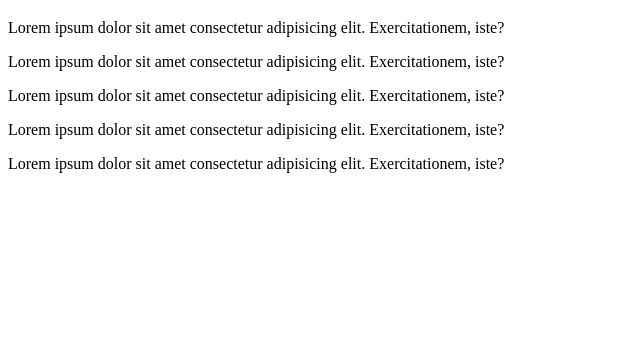
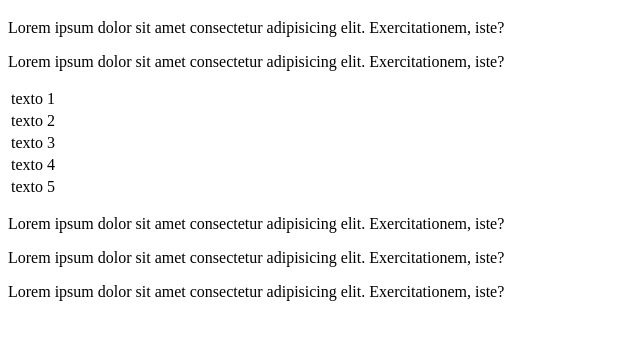
Before and after one commit to agarcia196/prueba, a plain HTML site: page index.html in a window 1280 px wide. Shown: the part 61-400 px from the top of the page, without its empty margins (0-640 px from the left). Drawn offline with Linux system fonts and the light colour scheme.

Commit message:
actualización2 archivo

```diff
--- a/index.html
+++ b/index.html
@@ -9,6 +9,23 @@
     <h1>Esto es una pagina para GIT</h1>
     <p>Lorem ipsum dolor sit amet consectetur adipisicing elit. Exercitationem, iste?</p>
     <p>Lorem ipsum dolor sit amet consectetur adipisicing elit. Exercitationem, iste?</p>
+<table>
+    <tr>
+        <td>texto 1</td>
+    </tr>
+    <tr>
+        <td>texto 2</td>
+    </tr>
+    <tr>
+        <td>texto 3</td>
+    </tr>
+    <tr>
+        <td>texto 4</td>
+    </tr>
+    <tr>
+        <td>texto 5</td>
+    </tr>
+</table>
     <p>Lorem ipsum dolor sit amet consectetur adipisicing elit. Exercitationem, iste?</p>
     <p>Lorem ipsum dolor sit amet consectetur adipisicing elit. Exercitationem, iste?</p>
     <p>Lorem ipsum dolor sit amet consectetur adipisicing elit. Exercitationem, iste?</p>
```
